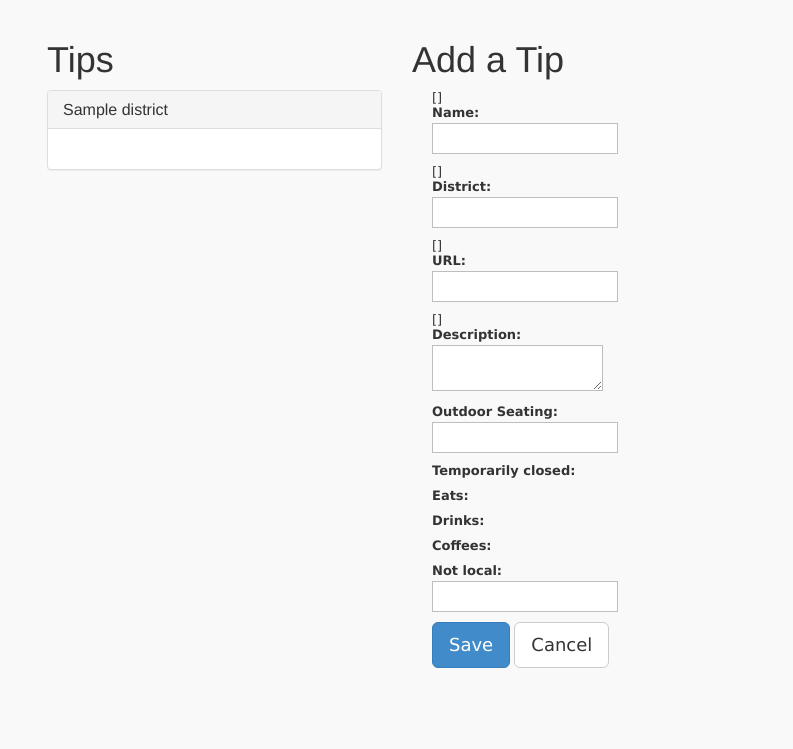
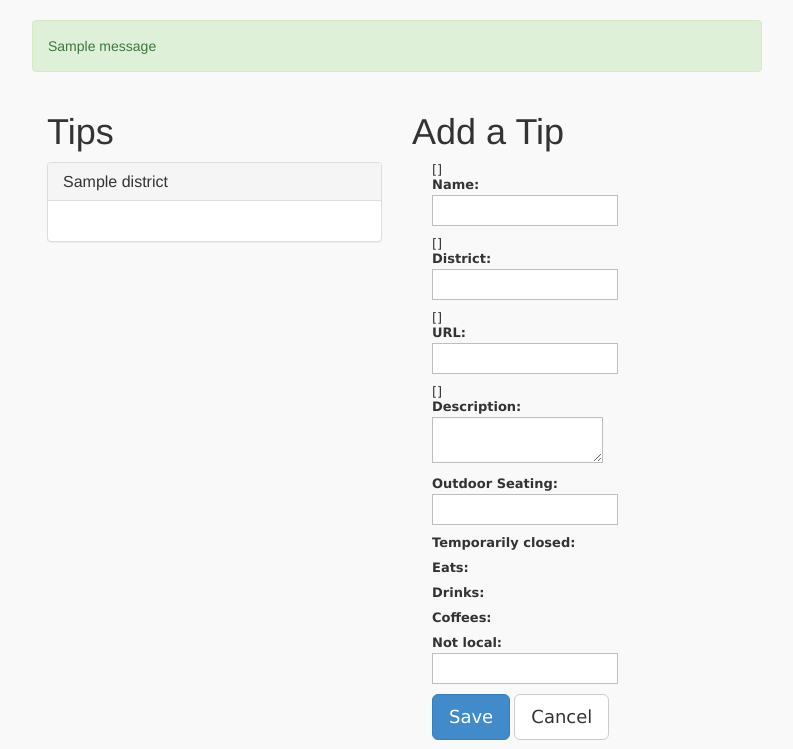
Before and after one commit to dtraleigh/dt_eats, a Django app: template templates/tips.html in a window 1280 px wide. Shown: the part 72-821 px from the top of the page, without its empty margins (243-1036 px from the left). Before the commit the page ends 740 px from the top, so only its background shows below. Run offline with Django 3.2, Linux system fonts and the light colour scheme; the template is opened without the code that fills it: most values are stand-ins (such as "Sample title", 1, 10 or a date in 2020); one stand-in notice (Sample message) is shown; form fields are guessed from the names that the template uses; some libraries are stand-ins or nearby versions.

Commit message:
Add messages to tips page.

```diff
--- a/eats/models.py
+++ b/eats/models.py
@@ -53,6 +53,7 @@ class reference_link(models.Model):
     class Meta:
         verbose_name = 'Reference Link'
         verbose_name_plural = 'Reference Links'
+        ordering = ['-date_created']
 
     def __str__(self):
         return '%s' % (self.headline)
--- a/templates/tips.html
+++ b/templates/tips.html
@@ -4,6 +4,13 @@
 
 <div class="container">
   <div class="row">
+    {% if messages %}
+    <div class="alert alert-success" role="alert">
+          {% for message in messages %}
+          <p{% if message.tags %} class="{{ message.tags }}"{% endif %}>{{ message }}</p>
+          {% endfor %}
+    </div>
+    {% endif %}
     <div class="col-xs-12 col-sm-6 col-lg-6">
       <h1>Tips</h1>
       {%for district in district_list%}
```
